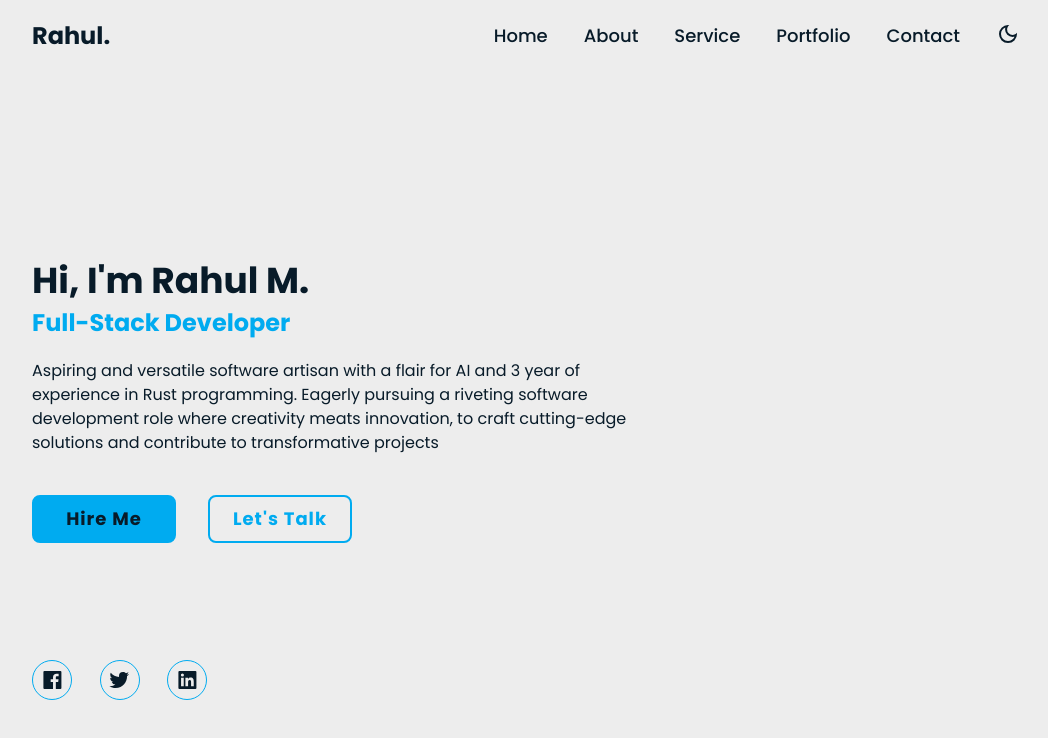
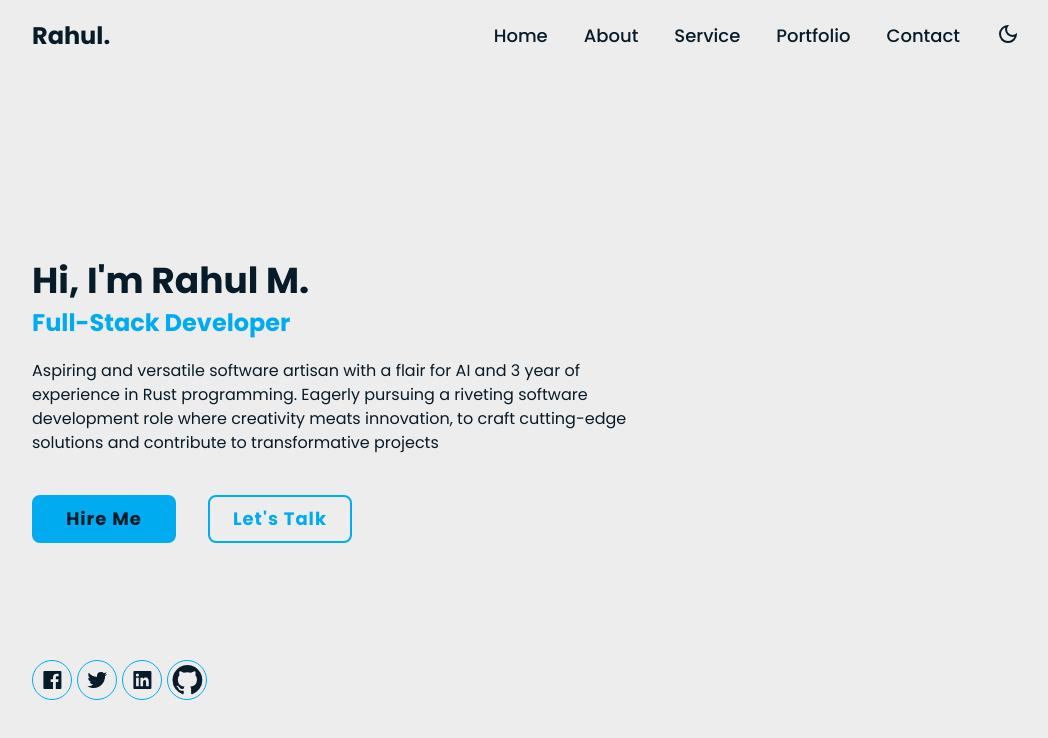
Before and after one commit to Rahul721999/my-portfolio, a React (Vite) app: page / in a window 1280 px wide. Shown: the top 738 px of the page, without its empty margins (96-1144 px from the left). Built offline with nearby package versions, Linux system fonts and the light colour scheme.

Commit message:
added: functional github icon

```diff
--- a/src/components/HomePage.jsx
+++ b/src/components/HomePage.jsx
@@ -24,6 +24,9 @@ const Home = () => {
                 <a href="https://www.linkedin.com/in/imrahul721999/" className='social-link'>
                     <svg className='social-icon' xmlns="http://www.w3.org/2000/svg" width="24" height="24" viewBox="0 0 24 24" ><path d="M20 3H4a1 1 0 0 0-1 1v16a1 1 0 0 0 1 1h16a1 1 0 0 0 1-1V4a1 1 0 0 0-1-1zM8.339 18.337H5.667v-8.59h2.672v8.59zM7.003 8.574a1.548 1.548 0 1 1 0-3.096 1.548 1.548 0 0 1 0 3.096zm11.335 9.763h-2.669V14.16c0-.996-.018-2.277-1.388-2.277-1.39 0-1.601 1.086-1.601 2.207v4.248h-2.667v-8.59h2.56v1.174h.037c.355-.675 1.227-1.387 2.524-1.387 2.704 0 3.203 1.778 3.203 4.092v4.71z"></path></svg>
                 </a>
+                <a href="https://github.com/Rahul721999" className='social-link'>
+                    <svg className='social-icon' height="1792" viewBox="0 0 1792 1792" width="1792" xmlns="http://www.w3.org/2000/svg"><path d="M1664 896q0 251-146.5 451.5t-378.5 277.5q-27 5-39.5-7t-12.5-30v-211q0-97-52-142 57-6 102.5-18t94-39 81-66.5 53-105 20.5-150.5q0-121-79-206 37-91-8-204-28-9-81 11t-92 44l-38 24q-93-26-192-26t-192 26q-16-11-42.5-27t-83.5-38.5-86-13.5q-44 113-7 204-79 85-79 206 0 85 20.5 150t52.5 105 80.5 67 94 39 102.5 18q-40 36-49 103-21 10-45 15t-57 5-65.5-21.5-55.5-62.5q-19-32-48.5-52t-49.5-24l-20-3q-21 0-29 4.5t-5 11.5 9 14 13 12l7 5q22 10 43.5 38t31.5 51l10 23q13 38 44 61.5t67 30 69.5 7 55.5-3.5l23-4q0 38 .5 89t.5 54q0 18-13 30t-40 7q-232-77-378.5-277.5t-146.5-451.5q0-209 103-385.5t279.5-279.5 385.5-103 385.5 103 279.5 279.5 103 385.5z"/></svg>
+                </a>
             </div>
         </section>
     )
```
Also changed, not shown: src/assets/github_icon.svg (added).
